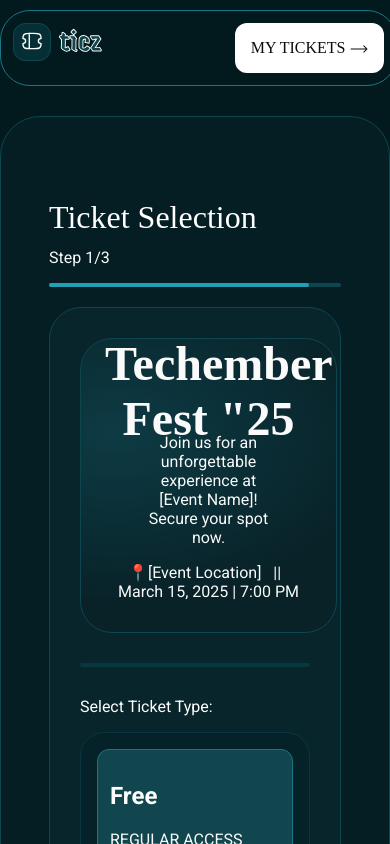
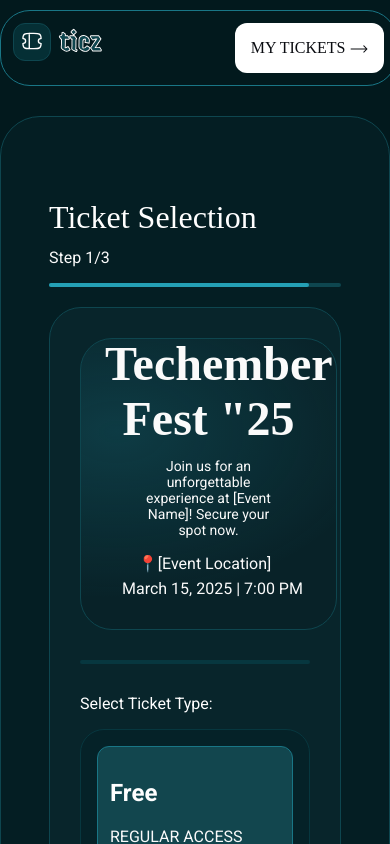
Before and after one commit to Kawthar1512/Conference-ticket-gen, a React (Vite) app: page / in a window 390 px wide. Shown: the top 844 px of the page. Built offline with nearby package versions, Linux system fonts and the light colour scheme; a web font is replaced by a local one.

Commit message:
reconfirmation

```diff
--- a/src/pages/SelectTicket.jsx
+++ b/src/pages/SelectTicket.jsx
@@ -49,8 +49,8 @@ function StepOne() {
                   Join us for an unforgettable experience at [Event Name]!
                   Secure your spot now.
                 </p>
-                <p>
-                  📍[Event Location] &nbsp; || &nbsp; March 15, 2025 | 7:00 PM
+                <p className="event">
+                  <p>📍[Event Location] &nbsp;</p> <p  className="march"><span>||</span> &nbsp; March 15, 2025 | 7:00 PM</p>
                 </p>
               </div>
             </div>
--- a/src/styles/SelectTicket.css
+++ b/src/styles/SelectTicket.css
@@ -173,6 +173,13 @@ header {
   justify-content: space-around;
   margin-top: 16px;
 }
+.event{
+  display: flex;
+  text-align: center;
+  margin: 0  auto;
+  align-items: center;
+  justify-content: center;
+}
 
 
 
@@ -206,6 +213,7 @@ header {
   .techember-text h1 {
 
     font-size: 48px;
+    /* margin-bottom: 20px; */
 
   }
   .header-text {
@@ -225,4 +233,26 @@ header {
   .progress-bar{
     margin-top: 30px;
   }
+  .tech-paragraph {
+    color: var(--offwhite);
+    font-family: var(--primary-font);
+    margin-top: -20px;
+  }
+  .techember-text .join-text {
+    width: 65%;
+    margin: 0 auto;
+    font-size: 14px;
+  }
+  .event{
+    display: inline-block;
+    /* flex-direction: column; */
+    /* background-color: red; */
+  }
+
+  .event span{
+    display: none;
+  }
+  .march{
+    margin-top: -10px;
+  }
 }
```
